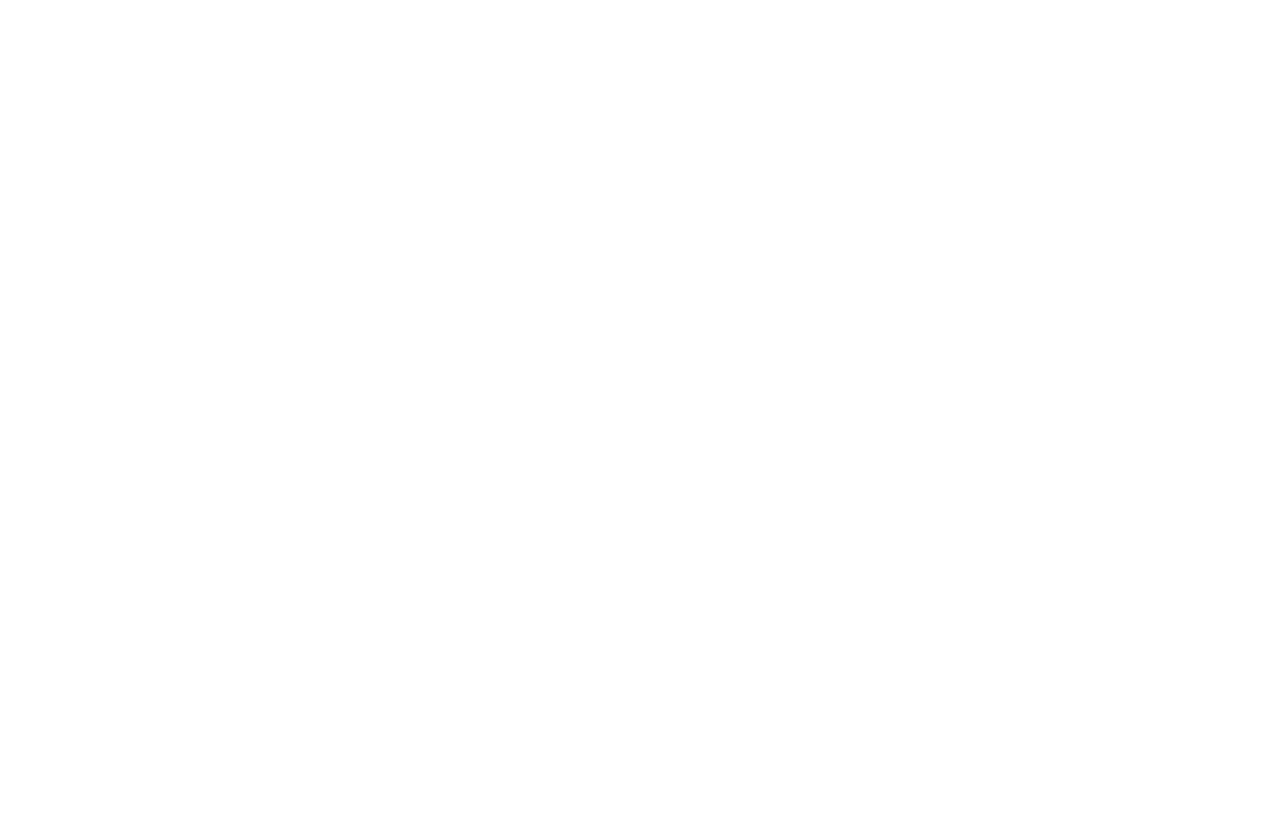
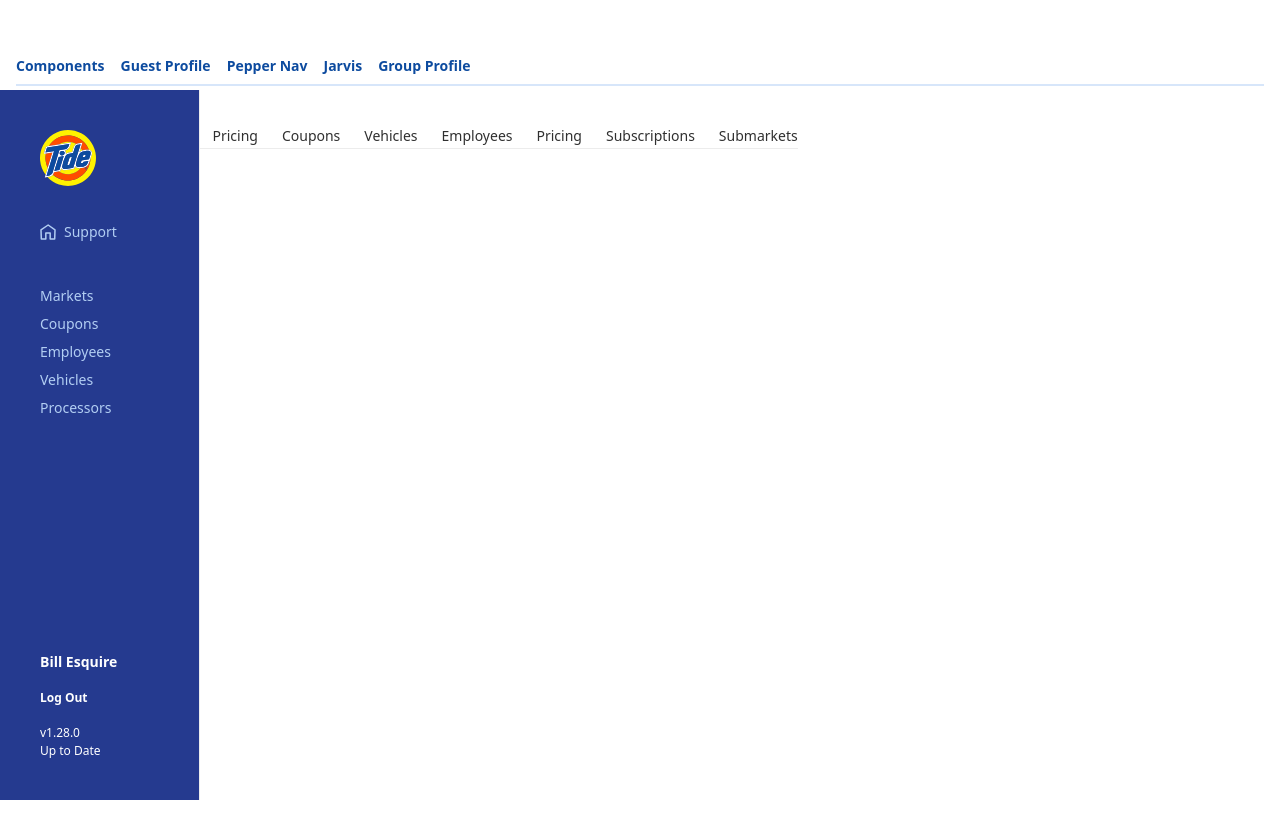
Before and after one commit to paulhmorris/crm-components, a React (Vite) app: page /jarvis in a window 1280 px wide. Before the commit this address had no page. Before the commit the page ends 800 px from the top, so only its background shows below. Built offline with nearby package versions, Linux system fonts and the light colour scheme.

Commit message:
Start Jarvis

```diff
--- a/src/components/App.tsx
+++ b/src/components/App.tsx
@@ -6,11 +6,12 @@
 function App() {
   return (
     <QueryClientProvider client={queryClient}>
-      <div className="mt-10 p-4">
+      <div className="mt-10 p-4 pb-24">
         <nav className="mb-10 flex w-full space-x-4 border-b-2 border-blue-100 pb-2">
           <Link to="/components">Components</Link>
           <Link to="/guest-profile">Guest Profile</Link>
-          <Link to="/nav">Navigation</Link>
+          <Link to="/nav">Pepper Nav</Link>
+          <Link to="/jarvis">Jarvis</Link>
           <Link to="/group-profile">Group Profile</Link>
         </nav>
         <Outlet />
--- /dev/null
+++ b/src/components/Markets/MarketTabs.tsx
@@ -0,0 +1,102 @@
+import { Tab } from "@headlessui/react";
+
+export const MarketTabs = () => {
+  return (
+    <Tab.Group defaultIndex={0}>
+      <Tab.List className="tab-list">
+        <Tab
+          className={({ selected }) => (selected ? "tab tab-active" : "tab")}
+        >
+          Routes
+        </Tab>
+        <Tab
+          className={({ selected }) => (selected ? "tab tab-active" : "tab")}
+        >
+          Route Stops
+        </Tab>
+        <Tab
+          className={({ selected }) => (selected ? "tab tab-active" : "tab")}
+        >
+          Pricing
+        </Tab>
+        <Tab
+          className={({ selected }) => (selected ? "tab tab-active" : "tab")}
+        >
+          Coupons
+        </Tab>
+        <Tab
+          className={({ selected }) => (selected ? "tab tab-active" : "tab")}
+        >
+          Vehicles
+        </Tab>
+        <Tab
+          className={({ selected }) => (selected ? "tab tab-active" : "tab")}
+        >
+          Employees
+        </Tab>
+        <Tab
+          className={({ selected }) => (selected ? "tab tab-active" : "tab")}
+        >
+          Pricing
+        </Tab>
+        <Tab
+          className={({ selected }) => (selected ? "tab tab-active" : "tab")}
+        >
+          Subscriptions
+        </Tab>
+        <Tab
+          className={({ selected }) => (selected ? "tab tab-active" : "tab")}
+        >
+          Submarkets
+        </Tab>
+      </Tab.List>
+      <Tab.Panels>
+        <Tab.Panel>
+          <div className="p-6">
+            <p>Routes 👋🏼</p>
+          </div>
+        </Tab.Panel>
+        <Tab.Panel>
+          <div className="p-6">
+            <p>Route Stops 👋🏼</p>
+          </div>
+        </Tab.Panel>
+        <Tab.Panel>
+          <div className="p-6">
+            <p>Pricing 👋🏼</p>
+          </div>
+        </Tab.Panel>
+        <Tab.Panel>
+          <div className="p-6">
+            <p>Coupons 👋🏼</p>
+          </div>
+        </Tab.Panel>
+        <Tab.Panel>
+          <div className="p-6">
+            <p>Vehicles 👋🏼</p>
+          </div>
+        </Tab.Panel>
+        <Tab.Panel>
+          <div className="p-6">
+            <p>Employees 👋🏼</p>
+          </div>
+        </Tab.Panel>
+        <Tab.Panel>
+          <div className="p-6">
+            <p>Pricing 👋🏼</p>
+          </div>
+        </Tab.Panel>
+        <Tab.Panel>
+          <div className="p-6">
+            <p>Subscriptions 👋🏼</p>
+          </div>
+        </Tab.Panel>
+        <Tab.Panel>
+          <div className="p-6">
+            <p>Submarkets 👋🏼</p>
+          </div>
+        </Tab.Panel>
+      </Tab.Panels>
+    </Tab.Group>
+  );
+};
--- /dev/null
+++ b/src/components/Navigation/JarvisNav.tsx
@@ -0,0 +1,45 @@
+import { HomeIcon, TideLogo } from "icons";
+import { mockUser } from "mockData";
+
+export const JarvisNav = () => {
+  return (
+    <nav className="fixed inset-y-0 left-0 mt-[90px] flex w-[200px] flex-col items-start justify-start border-r border-gray-200 bg-blue-jarvis p-10 pr-0">
+      <div>
+        <TideLogo className="h-14 w-14" aria-hidden="true" />
+      </div>
+      <ul className="mb-auto mt-8 flex flex-col text-sm text-blue-50">
+        <li className="mb-10 flex w-full cursor-pointer items-center space-x-2 py-1 transition-colors duration-75 hover:text-white">
+          <HomeIcon className="h-4 w-4" />
+          <span>Support</span>
+        </li>
+        <li className="flex w-full cursor-pointer items-center space-x-2 pb-1 transition-colors duration-75 hover:text-white">
+          <span>Markets</span>
+        </li>
+        <li className="flex w-full cursor-pointer items-center space-x-2 py-1 transition-colors duration-75 hover:text-white">
+          <span>Coupons</span>
+        </li>
+        <li className="flex w-full cursor-pointer items-center space-x-2 py-1 transition-colors duration-75 hover:text-white">
+          <span>Employees</span>
+        </li>
+        <li className="flex w-full cursor-pointer items-center space-x-2 py-1 transition-colors duration-75 hover:text-white">
+          <span>Vehicles</span>
+        </li>
+        <li className="flex w-full cursor-pointer items-center space-x-2 py-1 transition-colors duration-75 hover:text-white">
+          <span>Processors</span>
+        </li>
+      </ul>
+      <section className="mt-auto text-xs text-white">
+        <p className="text-sm font-bold" title="It's you! 🥳">
+          {mockUser.name}
+        </p>
+        <a className="my-4 block text-white hover:text-blue-50" href="#">
+          Log Out
+        </a>
+        <div className="leading-[18px]">
+          <p>v1.28.0</p>
+          <p>Up to Date</p>
+        </div>
+      </section>
+    </nav>
+  );
+};
--- a/src/components/Navigation/PepperNav.tsx
+++ b/src/components/Navigation/PepperNav.tsx
@@ -1,11 +1,6 @@
 import { AddCircleIcon, HomeIcon, SearchIcon, TideLogo } from "icons";
+import { mockUser } from "mockData";
 import { formatCurrency } from "utils/helpers";
-
-const mockUser = {
-  name: "Bill Esquire",
-  availableRefundAmount: 50.0,
-  availableCreditAmount: 50.0,
-};
 
 export const PepperNav = () => {
   return (
--- a/src/index.css
+++ b/src/index.css
@@ -31,7 +31,7 @@
   }
 
   a {
-    @apply font-bold text-blue-200 hover:text-blue-300 active:text-blue-400;
+    @apply font-bold text-blue-200 transition-colors duration-100 hover:text-blue-300 active:text-blue-400;
   }
 
   input {
--- a/src/index.tsx
+++ b/src/index.tsx
@@ -4,6 +4,7 @@
 import ComponentDisplay from "routes/components";
 import GroupProfile from "routes/group-profile";
 import GuestProfile from "routes/guest-profile";
+import Jarvis from "routes/jarvis";
 import Nav from "routes/nav";
 import "./index.css";
 
@@ -17,6 +18,7 @@
         <Route path="components" element={<ComponentDisplay />} />
         <Route path="guest-profile" element={<GuestProfile />} />
         <Route path="nav" element={<Nav />} />
+        <Route path="jarvis" element={<Jarvis />} />
         <Route path="group-profile" element={<GroupProfile />} />
       </Route>
     </Routes>
--- a/src/mockData.ts
+++ b/src/mockData.ts
@@ -1,3 +1,5 @@
+import { AccountHeaderProps } from "components/Account/AccountHeader";
+
 export const personalDetails = {
   fullName: "Johnny Rocket",
   email: "jrocket@cnetwork.com",
@@ -27,3 +29,69 @@
     email: "JAbernaThy41@gmail.com",
   },
 ];
+
+export const mockAccountData = {
+  phone: "5555555555",
+  detergent: "free and gentle",
+  balance: -150.0,
+  email: "guest@gmail.com",
+  starch: "medium starch",
+  creditBalance: 10.0,
+  planTitle: "Perpetual 20lbs",
+  serviceLocation: "Dale Henderson Hall",
+  autoPayIsOn: true,
+};
+
+export const mockAccountCoupons = [
+  { id: 1, code: "NATFLY15", description: "NATFLY15" },
+  { id: 2, code: "spotless15", description: "15% off next order" },
+  { id: 3, code: "SORRY15DC", description: "SORRY15DC" },
+  { id: 4, code: "ICRDC20MAR", description: "ICRDC20MAR" },
+];
+
+export const mockBags = [
+  { id: 1, typeId: 1, barCode: "AAG0793286" },
+  { id: 2, typeId: 2, barCode: "MIKEBAG1" },
+];
+
+export const mockUser = {
+  name: "Bill Esquire",
+  availableRefundAmount: 50.0,
+  availableCreditAmount: 50.0,
+};
+
+export const mockAccount: AccountHeaderProps = {
+  fullName: "Johnny Rocket",
+  createDate: new Date(2020, 4, 1).toDateString(),
+  groupId: 42,
+  groupName: "Cartoon Network",
+  isLead: true,
+  acceptTerms: false,
+};
+
+export const mockPaymentMethods = [
+  {
+    id: 1,
+    cardType: "visa",
+    lastFour: "1111",
+    expiration: new Date(2024, 10, 20).toISOString(),
+    isDefault: true,
+    paymentProcessors: ["Clearent"],
+  },
+  {
+    id: 2,
+    cardType: "mastercard",
+    lastFour: "1234",
+    expiration: new Date(2024, 10, 20).toISOString(),
+    isDefault: false,
+    paymentProcessors: ["Clearent", "Worldpay"],
+  },
+  {
+    id: 3,
+    cardType: "visa",
+    lastFour: "7890",
+    expiration: new Date(2024, 10, 20).toISOString(),
+    isDefault: false,
+    paymentProcessors: ["Clearent"],
+  },
+];
--- a/src/routes/guest-profile.tsx
+++ b/src/routes/guest-profile.tsx
@@ -2,19 +2,8 @@
 import { AccountOrderTracking } from "components/Account/AccountOrderTracking";
 import { AccountOverviewTabs } from "components/Account/AccountOverviewTabs";
 import { AccountTabs } from "components/Account/AccountTabs";
-import {
-  AccountHeader,
-  AccountHeaderProps,
-} from "../components/Account/AccountHeader";
-
-const mockAccount: AccountHeaderProps = {
-  fullName: "Johnny Rocket",
-  createDate: new Date(2020, 4, 1).toDateString(),
-  groupId: 42,
-  groupName: "Cartoon Network",
-  isLead: true,
-  acceptTerms: false,
-};
+import { mockAccount } from "mockData";
+import { AccountHeader } from "../components/Account/AccountHeader";
 
 export default function GuestProfile() {
   return (
--- /dev/null
+++ b/src/routes/jarvis.tsx
@@ -0,0 +1,13 @@
+import { MarketTabs } from "components/Markets/MarketTabs";
+import { JarvisNav } from "components/Navigation/JarvisNav";
+
+export default function Jarvis() {
+  return (
+    <div className="flex">
+      <JarvisNav />
+      <div className="mr-[200px]">
+        <MarketTabs />
+      </div>
+    </div>
+  );
+}
--- a/tailwind.config.js
+++ b/tailwind.config.js
@@ -13,11 +13,13 @@
         400: "#616161",
       },
       blue: {
+        50: "#b2cef3",
         100: "#d7e6fa",
         200: "#0d4b9f",
         300: "#2c44a6",
         400: "#203177",
         ice: "rgba(23, 219, 228, 0.1)",
+        jarvis: "#253A8F",
       },
       tide: {
         blue: "#0d4b9f",
```
